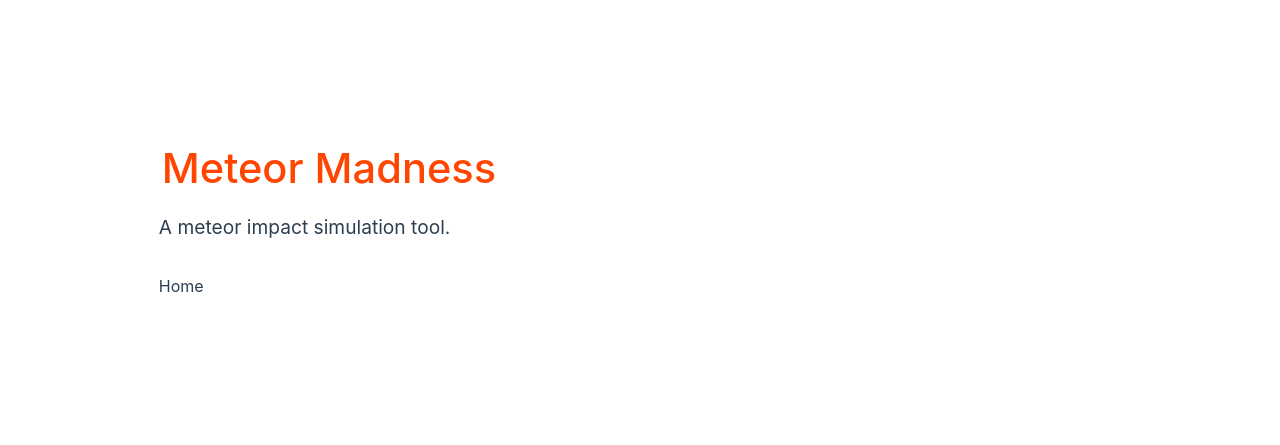
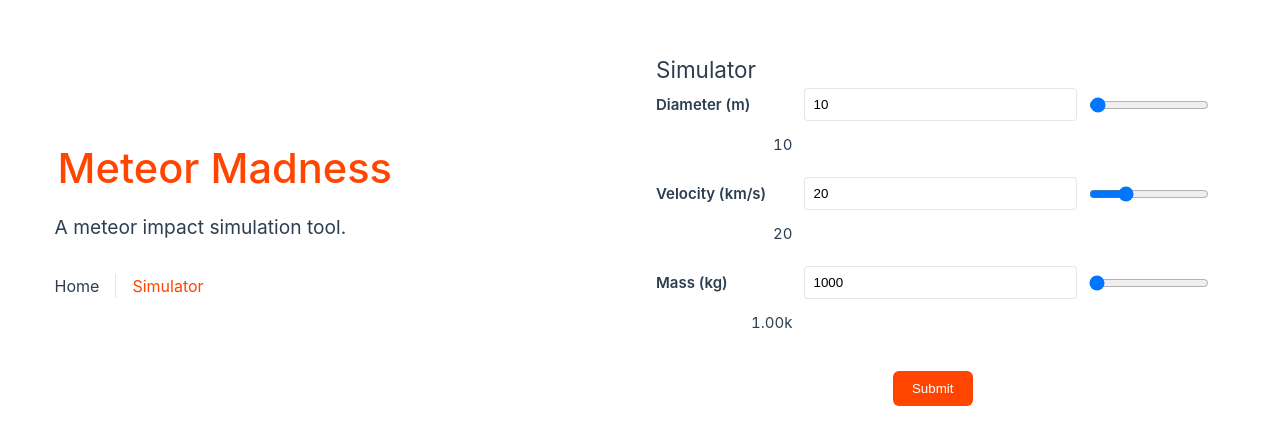
Before and after one commit to southdakotamines-datascience/nasa-thehardrock, a Vue app in the folder frontend/: page /Simulator in a window 1280 px wide. Shown: the part 171-616 px from the top of the page. Built offline with nearby package versions, Linux system fonts and the light colour scheme.

Commit message:
make simulator page

```diff
--- a/frontend/src/App.vue
+++ b/frontend/src/App.vue
@@ -10,6 +10,7 @@ import HelloWorld from './components/HelloWorld.vue'
 
       <nav>
         <RouterLink to="/">Home</RouterLink>
+        <RouterLink to="/Simulator">Simulator</RouterLink>
       </nav>
     </div>
   </header>
--- a/frontend/src/router/index.ts
+++ b/frontend/src/router/index.ts
@@ -1,6 +1,7 @@
 import { createRouter, createWebHistory } from 'vue-router'
 
 import HomeView from '../views/HomeView.vue'
+import SimulatorView from '../views/SimulatorView.vue'
 
 const router = createRouter({
   history: createWebHistory(import.meta.env.BASE_URL),
@@ -13,6 +14,13 @@ const router = createRouter({
 
       component: HomeView,
     },
+    {
+      path: '/Simulator',
+
+      name: 'simulator',
+
+      component: SimulatorView,
+    },
   ],
 })
 
--- /dev/null
+++ b/frontend/src/views/SimulatorView.vue
@@ -0,0 +1,189 @@
+<template>
+  <section class="page simulator-page">
+    <div class="wrapper">
+      <h1>Simulator</h1>
+
+      <form class="sim-form" @submit.prevent="handleSubmit">
+        <div class="form-row">
+          <label for="diameter">Diameter (m)</label>
+          <input
+            id="diameter"
+            type="number"
+            v-model.number="diameter"
+            :min="diameterMin"
+            :max="diameterMax"
+            :step="diameterStep"
+            required
+          />
+          <input
+            class="slider"
+            type="range"
+            v-model.number="diameter"
+            :min="diameterMin"
+            :max="diameterMax"
+            :step="diameterStep"
+            aria-label="Diameter slider"
+          />
+          <div class="value">{{ diameter }}</div>
+        </div>
+
+        <div class="form-row">
+          <label for="velocity">Velocity (km/s)</label>
+          <input
+            id="velocity"
+            type="number"
+            v-model.number="velocity"
+            :min="velocityMin"
+            :max="velocityMax"
+            :step="velocityStep"
+            required
+          />
+          <input
+            class="slider"
+            type="range"
+            v-model.number="velocity"
+            :min="velocityMin"
+            :max="velocityMax"
+            :step="velocityStep"
+            aria-label="Velocity slider"
+          />
+          <div class="value">{{ velocity }}</div>
+        </div>
+
+        <div class="form-row">
+          <label for="mass">Mass (kg)</label>
+          <input
+            id="mass"
+            type="number"
+            v-model.number="mass"
+            :min="massMin"
+            :max="massMax"
+            :step="massStep"
+            required
+          />
+          <input
+            class="slider"
+            type="range"
+            v-model.number="mass"
+            :min="massMin"
+            :max="massMax"
+            :step="massStep"
+            aria-label="Mass slider"
+          />
+          <div class="value">{{ formatMass }}</div>
+        </div>
+
+        <div class="form-actions">
+          <button type="submit" class="btn">Submit</button>
+        </div>
+      </form>
+    </div>
+  </section>
+</template>
+
+<script setup>
+import { ref, computed } from 'vue'
+
+// Assumptions for ranges; change as needed
+const diameterMin = 0.1
+const diameterMax = 1000
+const diameterStep = 0.1
+
+const velocityMin = 0
+const velocityMax = 72
+const velocityStep = 0.1
+
+const massMin = 0.001
+const massMax = 1e9
+const massStep = 1
+
+const diameter = ref(10)
+const velocity = ref(20)
+const mass = ref(1000)
+
+const formatMass = computed(() => {
+  if (mass.value >= 1e6) return (mass.value / 1e6).toFixed(2) + 'M'
+  if (mass.value >= 1e3) return (mass.value / 1e3).toFixed(2) + 'k'
+  return mass.value
+})
+
+function handleSubmit() {
+  // Basic validation
+  if (diameter.value <= 0 || velocity.value < 0 || mass.value <= 0) {
+    alert('Please enter positive values for diameter, velocity and mass.')
+    return
+  }
+
+  const payload = {
+    diameter: diameter.value,
+    velocity: velocity.value,
+    mass: mass.value,
+  }
+
+  // For now, just log the values. You can replace this with an API call or emit an event.
+  console.log('Simulator input submitted:', payload)
+  alert('Submitted: ' + JSON.stringify(payload))
+}
+</script>
+
+<style scoped>
+.simulator-page {
+  padding: 2rem 1rem;
+}
+
+.sim-form {
+  max-width: 720px;
+  margin: 0 auto;
+  display: grid;
+  gap: 1.25rem;
+}
+
+.form-row {
+  display: grid;
+  grid-template-columns: 1fr 2fr 120px;
+  gap: 0.75rem;
+  align-items: center;
+}
+
+.form-row label {
+  font-weight: 600;
+}
+
+.form-row input[type='number'] {
+  padding: 0.5rem;
+  border-radius: 4px;
+  border: 1px solid var(--color-border, #ddd);
+}
+
+.slider {
+  width: 100%;
+}
+
+.value {
+  text-align: right;
+  font-variant-numeric: tabular-nums;
+}
+
+.form-actions {
+  text-align: center;
+  margin-top: 1rem;
+}
+
+.btn {
+  background: orangered;
+  color: white;
+  border: 0;
+  padding: 0.6rem 1.2rem;
+  border-radius: 6px;
+  cursor: pointer;
+}
+
+@media (max-width: 640px) {
+  .form-row {
+    grid-template-columns: 1fr;
+  }
+  .value {
+    text-align: left;
+  }
+}
+</style>
```
